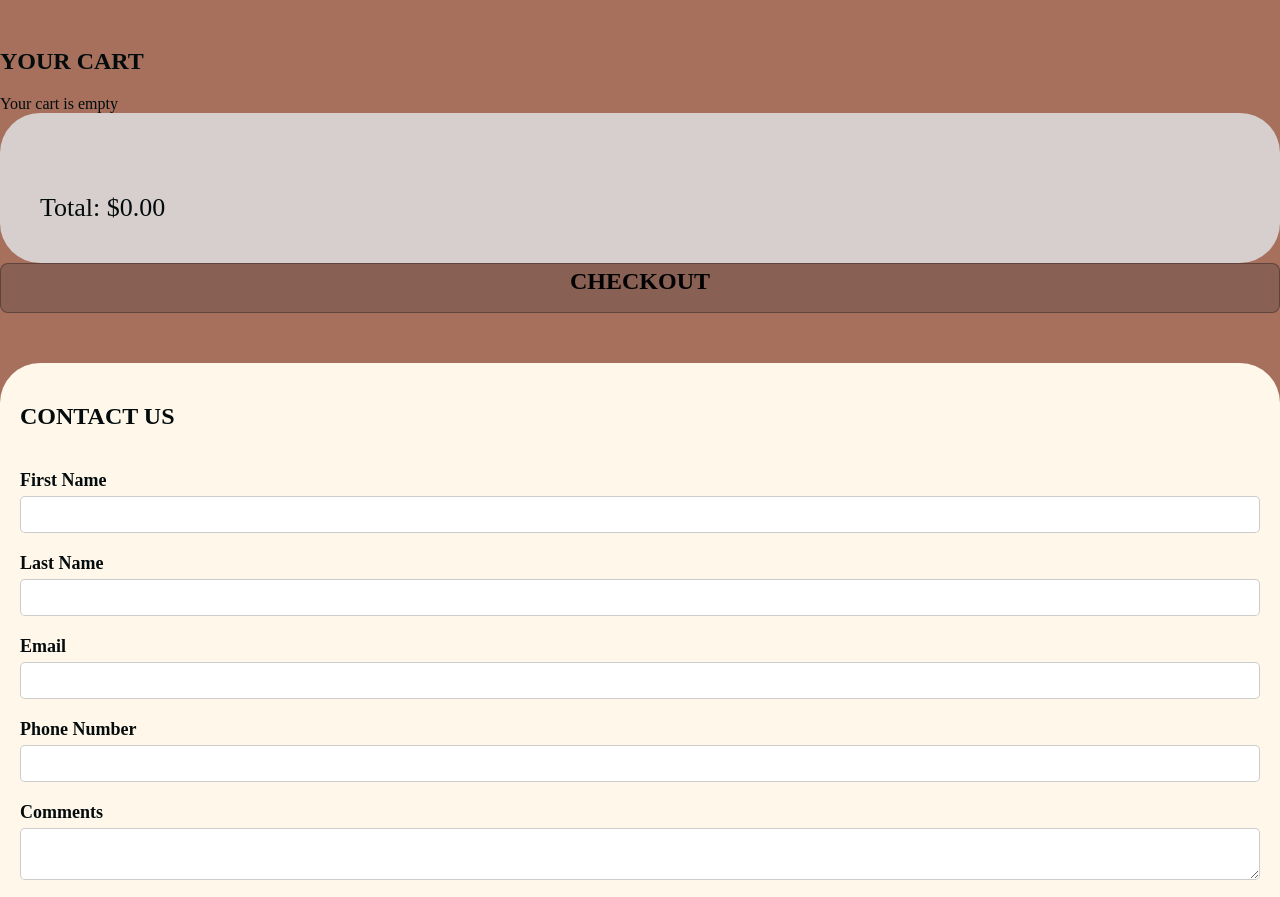
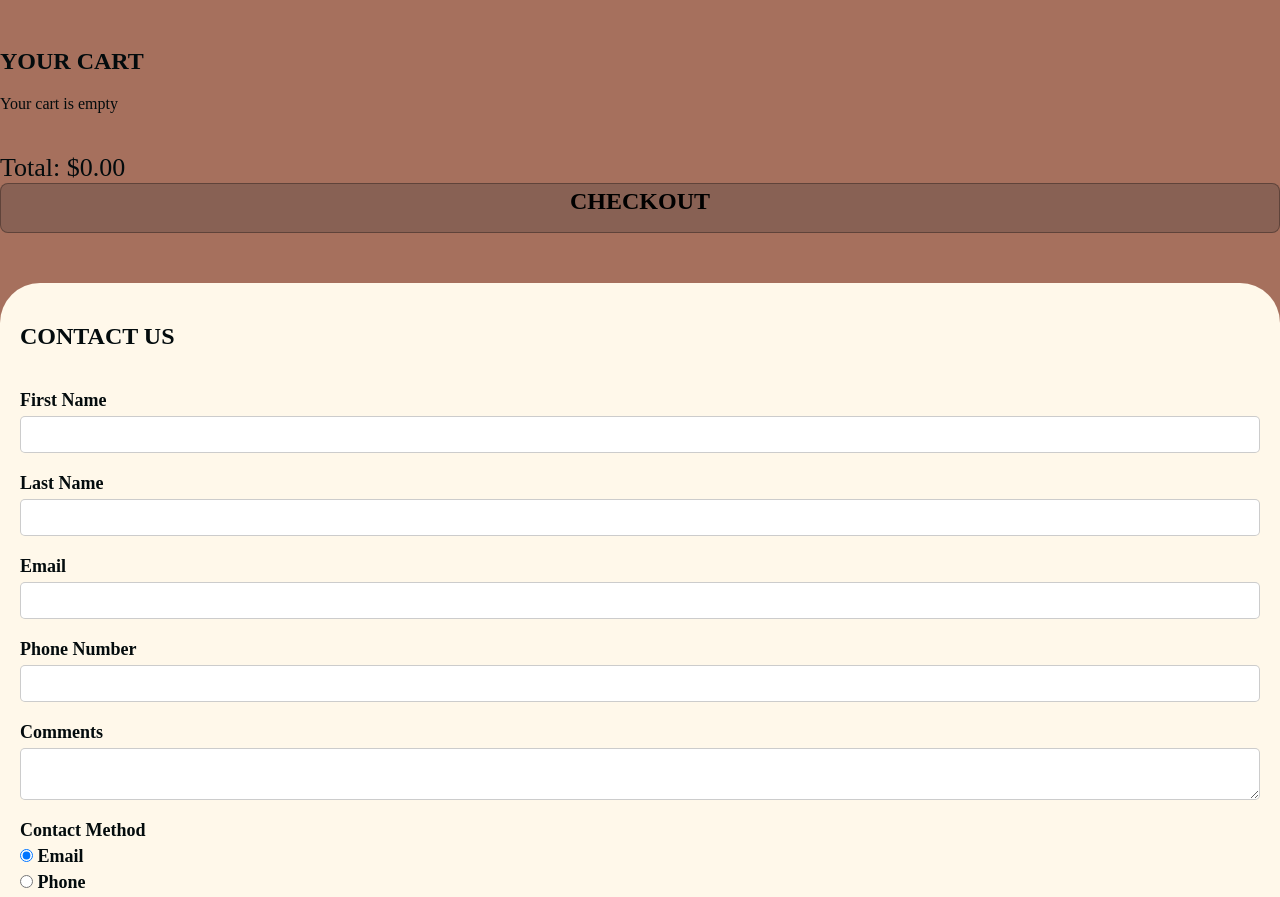
Before and after one commit to serradenayer/pureGlo, a plain HTML site: page index.html in a window 1280 px wide. Shown: the part 2210-3107 px from the top of the page. Drawn offline with Linux system fonts and the light colour scheme; a web font is replaced by a local one.

Commit message:
Update styles.css

```diff
--- a/styles.css
+++ b/styles.css
@@ -297,6 +297,11 @@ img {
     font-size: 14px;
     line-height: 1.5;
 }
+.cart h2{
+    padding: 30px;
+    background-color: #FFF8EA;
+    border-radius: 40px;
+}
 .cart-container{
     display:grid;
     grid-template-columns:max-content;
@@ -304,11 +309,7 @@ img {
     gap: 10px;
 
 }
-.cart h2{
-    padding: 30px;
-    background-color: #FFF8EA;
-    border-radius: 40px;
-}
+
 .cart-item {
     display: flex;
     align-items: center;
@@ -343,16 +344,12 @@ img {
     display: flex;
     flex-direction: column;
     gap: 20px;
-    padding: 20px;
-    background-color: #D7CFCD;
-    border-radius:40px;
+
 }
 
 .total-container  p {
     font-size: 26px;
-    padding: 20px;
-    background-color: #D7CFCD;
-    border-radius:40px;
+
 }
 
 #checkout {
```
